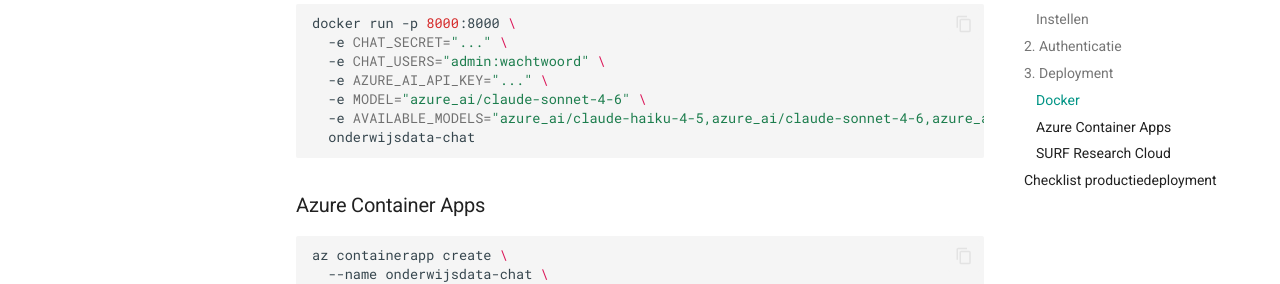
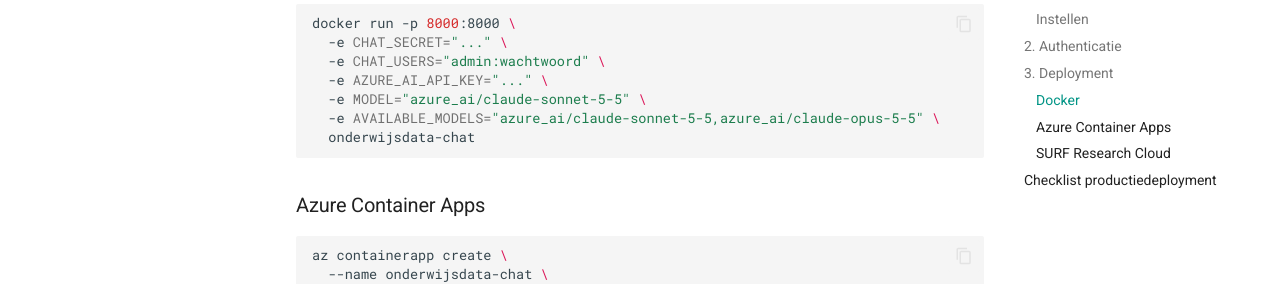
Before and after one commit to cedanl/onderwijsdata-chat, an MkDocs documentation site: the page built from docs/hosting.md, in a window 1280 px wide and 900 px high, scrolled down 2020 px. Shown: the part 170-454 px from the top of the window. Built offline with MkDocs 1.6.1 and Material for MkDocs 9.7.7, drawn with Linux system fonts in a browser that asks for light colours; comment, search, counter and statistics services are not loaded.

Commit message:
docs: voorbeelden naar Foundry 5-5 modellen
.env.example, hosting- en provider-docs wezen nog naar 4-6/gpt-oss;
gelijkgetrokken met het nieuwe model-aanbod.

````diff
--- a/docs/hosting.md
+++ b/docs/hosting.md
@@ -75,8 +75,8 @@
   -e CHAT_SECRET="..." \
   -e CHAT_USERS="admin:wachtwoord" \
   -e AZURE_AI_API_KEY="..." \
-  -e MODEL="azure_ai/claude-sonnet-4-6" \
-  -e AVAILABLE_MODELS="azure_ai/claude-haiku-4-5,azure_ai/claude-sonnet-4-6,azure_ai/gpt-4o" \
+  -e MODEL="azure_ai/claude-sonnet-5-5" \
+  -e AVAILABLE_MODELS="azure_ai/claude-sonnet-5-5,azure_ai/claude-opus-5-5" \
   onderwijsdata-chat
 ```
 
````
Also changed, not shown: docs/configuratie/providers.md (+3 -3 lines), 1 other file.
